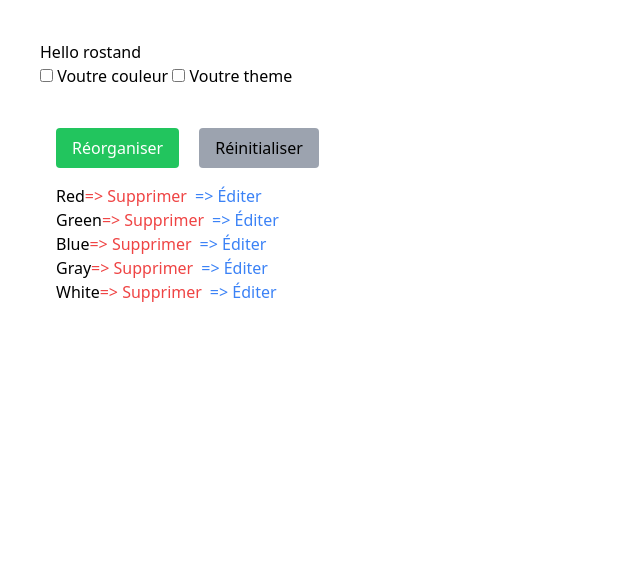
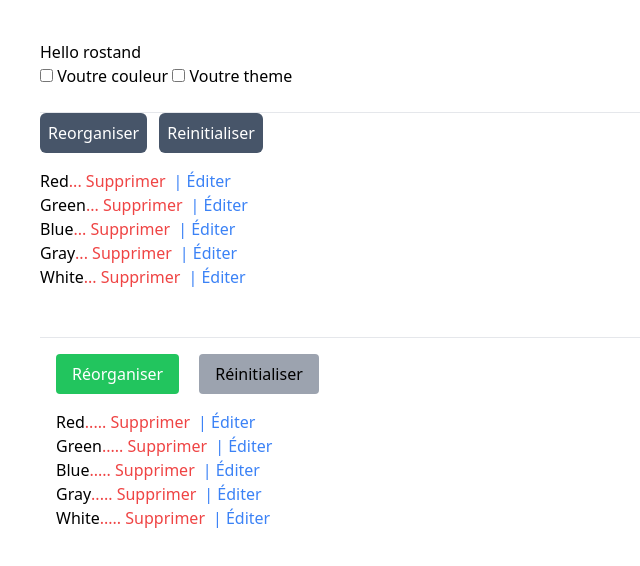
Before and after one commit to rosto-infinity/vuejs-cours03, a Vue app: page / in a window 1280 px wide. Shown: the top 566 px of the page, without its empty margins (0-640 px from the left). Built offline with nearby package versions, Linux system fonts and the light colour scheme.

Commit message:
edit
edit

```diff
--- a/src/App.vue
+++ b/src/App.vue
@@ -1,6 +1,11 @@
 <template>
  <h1>Hello rostand</h1>
-<Checkbox/> <br><br>
+<Checkbox/>
+
+ <br><br><hr>
+<ListeText/>
+
+ <br><br><hr>
 <Liste/>
 </template>
 
@@ -8,4 +13,5 @@
 <script setup>
 import Checkbox from './Checkbox.vue';
 import Liste from './Liste.vue';
+import ListeText from './ListeText.vue';
 </script>
--- a/src/Liste.vue
+++ b/src/Liste.vue
@@ -6,8 +6,8 @@
       <li v-for="color in colors" :key="color" class="flex items-center ">
         <span>{{ color }}</span>
         <div>
-          <button @click="deleteColor(color)" class="text-red-500 hover:text-red-700"> => Supprimer </button>
-          <button @click="openEditDialog(color)" class="text-blue-500 hover:text-blue-700 ml-2"> => Éditer</button>
+          <button @click="deleteColor(color)" class="text-red-500 hover:text-red-700"> ..... Supprimer </button>
+          <button @click="openEditDialog(color)" class="text-blue-500 hover:text-blue-700 ml-2"> | Éditer</button>
         </div>
       </li>
     </ul>
--- /dev/null
+++ b/src/ListeText.vue
@@ -0,0 +1,66 @@
+<template>
+<button @click="sortColors()" class="bg-slate-600 p-2 rounded-md mr-3 text-white">Reorganiser</button>
+<button @click="resetColors()"  class="bg-slate-600 p-2 rounded-md mr-3 text-white">Reinitialiser</button>
+
+   <ul class="list-disc mt-4">
+      <li v-for="color in colors" :key="color" class="flex items-center ">
+        <span>{{ color }}</span>
+        <div>
+
+          <button @click="deleteColor(color)" class="text-red-500 hover:text-red-700"> ... Supprimer </button>
+
+          <button @click="openEditDialog(color)" class="text-blue-500 hover:text-blue-700 ml-2"> | Éditer</button>
+        </div>
+      </li>
+    </ul>
+
+
+
+
+
+</template>
+
+
+<script setup>
+import {ref} from "vue";
+
+const initialColors = ["Red", "Green", "Blue", "Gray", "White"];
+const colors = ref([...initialColors]); // Copie de l'état initial
+const colorIndex = ref(-1);
+
+const sortColors = () => {
+  colors.value.sort((a, b) => (a > b ? 1 : -1));
+};
+
+
+const resetColors = () => {
+  colors.value = [...initialColors];
+};
+
+const deleteColor = (color) => {
+  colors.value = colors.value.filter((col) => col !== color);
+};
+
+
+// Ouvrir la boîte de dialogue d'édition
+const openEditDialog = (color) => {
+  isEditing.value = true;
+  colorToEdit.value = color;
+  colorIndex.value = colors.value.indexOf(color);
+};
+
+// Fermer la boîte de dialogue d'édition
+const closeEditDialog = () => {
+  isEditing.value = false;
+  colorToEdit.value = "";
+};
+
+// Sauvegarder la couleur modifiée
+const saveColor = () => {
+  if (colorIndex.value !== -1) {
+    colors.value[colorIndex.value] = colorToEdit.value;
+  }
+  closeEditDialog();
+};
+
+</script>
```
